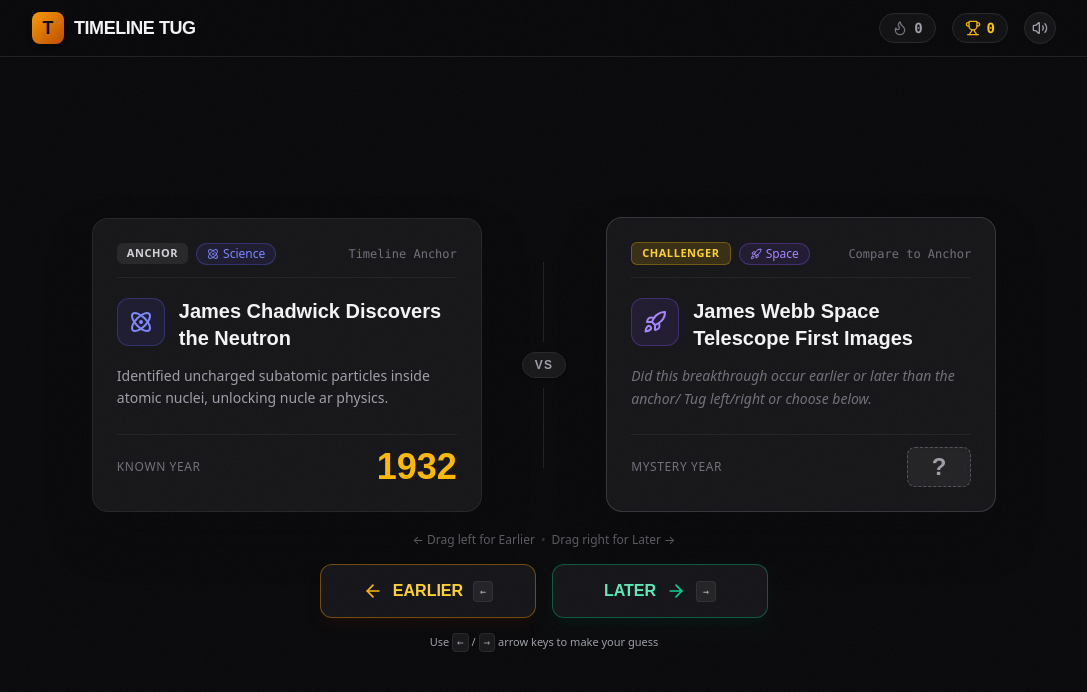
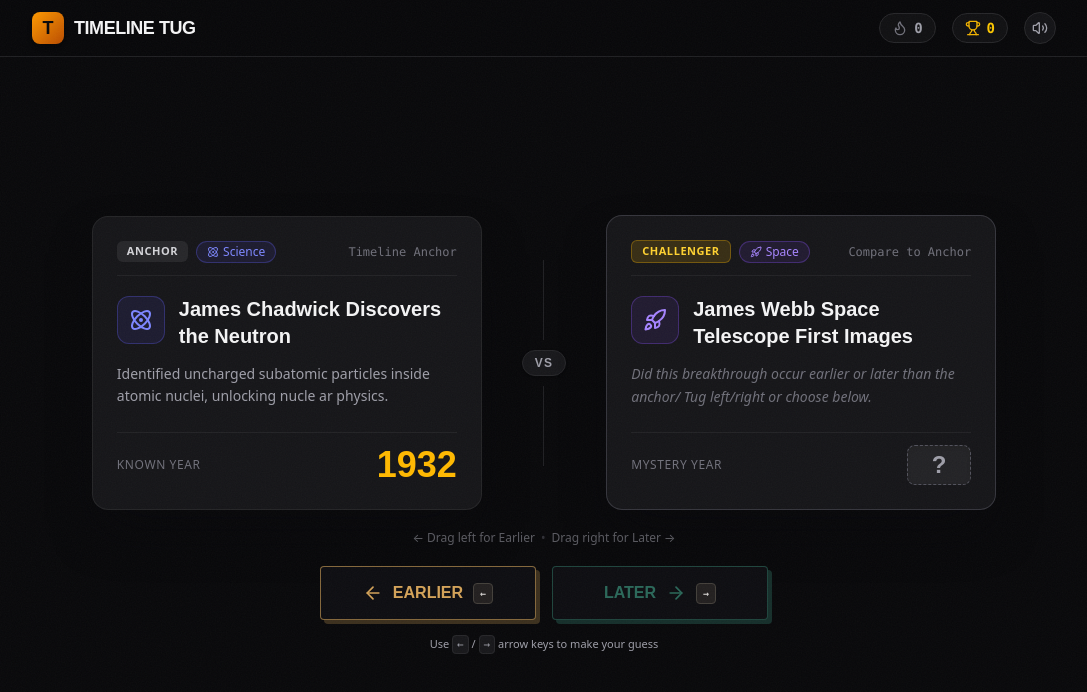
Before and after one commit to questcreators69-rgb/timeline_tug, a React (Vite) app: page / in a window 1280 px wide. Both pictures are taken after a click on the button "ENTER ARENA". Shown: the top 692 px of the page, without its empty margins (96-1183 px from the left). Built offline with nearby package versions, Linux system fonts and the light colour scheme.

Commit message:
Changed action control style

```diff
--- a/src/components/ActionControls.tsx
+++ b/src/components/ActionControls.tsx
@@ -8,35 +8,29 @@
 
 export function ActionControls({ onGuess, disabled = false }: ActionControlsProps) {
   return (
-    <div className="flex w-full max-w-sm sm:max-w-md items-center justify-between gap-3 sm:gap-4 mt-4">
-
+    <div className="flex w-full max-w-sm sm:max-w-md items-center justify-between gap-3 sm:gap-4 mt-5">
       <button
         onClick={() => onGuess('earlier')}
         disabled={disabled}
-        className="group relative flex-1 flex items-center justify-center gap-2.5 rounded-xl border border-amber-500/40 bg-zinc-900/90 py-3 sm:py-3.5 px-4 font-display text-sm sm:text-base font-bold text-amber-300 shadow-lg shadow-amber-950/20 hover:bg-amber-500/10 hover:border-amber-400 active:scale-[0.98] disabled:opacity-40 disabled:cursor-not-allowed transition-all focus:outline-none focus:ring-2 focus:ring-amber-500/40"
+        className="group relative flex-1 flex items-center justify-center gap-2.5 rounded-sm border border-[#D4A359]/60 bg-[#0E0E12] py-3.5 px-4 font-syne text-sm sm:text-base font-extrabold text-[#D4A359] shadow-brass hover:bg-[#D4A359]/10 hover:border-[#D4A359] active:translate-y-0.5 disabled:opacity-40 disabled:cursor-not-allowed transition-all duration-150 ease-spring focus:outline-none"
         id="button-earlier"
         aria-label="Guess earlier in history"
       >
-        <ArrowLeft className="h-4 w-4 sm:h-5 sm:w-5 group-hover:-translate-x-0.5 transition-transform text-amber-400" />
+        <ArrowLeft className="h-4 w-4 sm:h-5 sm:w-5 group-hover:-translate-x-1 transition-transform ease-spring text-[#D4A359]" />
         <span>EARLIER</span>
-        <kbd className="hidden sm:inline-block rounded bg-zinc-800/80 px-1.5 py-0.5 text-[10px] font-mono text-zinc-400 border border-zinc-700/50">
+        <kbd className="hidden sm:inline-block rounded-sm bg-stone-800/80 px-1.5 py-0.5 text-[10px] font-mono text-stone-300 border border-stone-700">
           ←
         </kbd>
       </button>
-
       <button
         onClick={() => onGuess('later')}
         disabled={disabled}
-        className="group relative flex-1 flex items-center justify-center gap-2.5 rounded-xl border border-emerald-500/40 bg-zinc-900/90 py-3 sm:py-3.5 px-4 font-display text-sm sm:text-base font-bold text-emerald-300 shadow-lg shadow-emerald-950/20 hover:bg-emerald-500/10 hover:border-emerald-400 active:scale-[0.98] disabled:opacity-40 disabled:cursor-not-allowed transition-all focus:outline-none focus:ring-2 focus:ring-emerald-500/40"
+        className="group relative flex-1 flex items-center justify-center gap-2.5 rounded-sm border border-[#2B695A]/60 bg-[#0E0E12] py-3.5 px-4 font-syne text-sm sm:text-base font-extrabold text-[#2B695A] shadow-emerald-brutal hover:bg-[#2B695A]/10 hover:border-[#2B695A] active:translate-y-0.5 disabled:opacity-40 disabled:cursor-not-allowed transition-all duration-150 ease-spring focus:outline-none"
         id="button-later"
         aria-label="Guess later in history"
       >
-        <span>LATER</span>
-        <ArrowRight className="h-4 w-4 sm:h-5 sm:w-5 group-hover:translate-x-0.5 transition-transform text-emerald-400" />
-        <kbd className="hidden sm:inline-block rounded bg-zinc-800/80 px-1.5 py-0.5 text-[10px] font-mono text-zinc-400 border border-zinc-700/50">
+        <span>LATER</span>        <ArrowRight className="h-4 w-4 sm:h-5 sm:w-5 group-hover:translate-x-1 transition-transform ease-spring text-[#2B695A]" />
+        <kbd className="hidden sm:inline-block rounded-sm bg-stone-800/80 px-1.5 py-0.5 text-[10px] font-mono text-stone-300 border border-stone-700">
           →
-        </kbd>
-      </button>
-    </div>
-  );
+        </kbd>      </button>    </div>  );
 }
```
